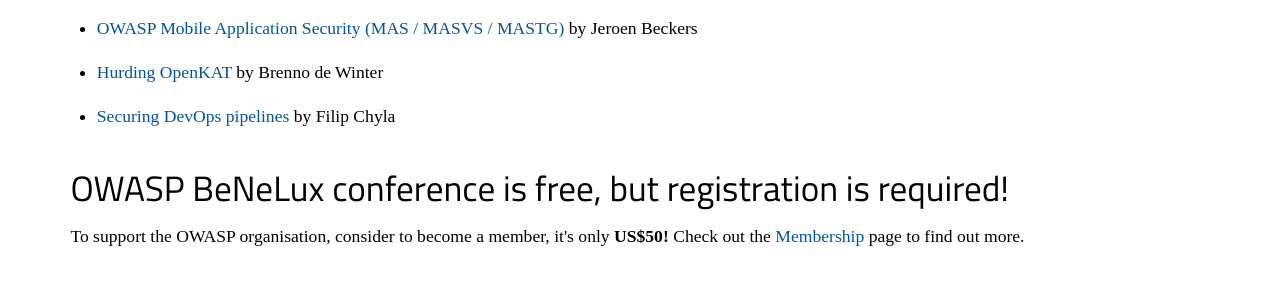
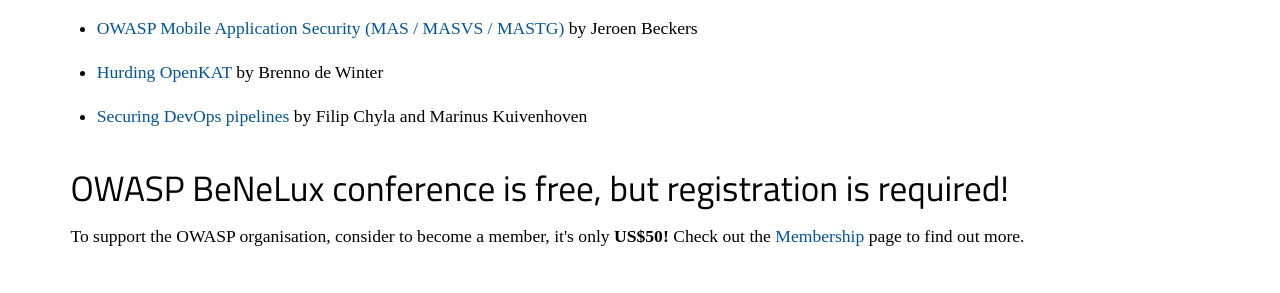
Before and after one commit to dm-17/Owasp-BeNeLux-Days-2022, a Jekyll site: the page built from index.html, in a window 1280 px wide. Shown: the part 1237-1530 px from the top of the page. Built offline with Jekyll 4.4.1, drawn with Linux system fonts in a browser that asks for light colours; some web fonts are replaced.

Commit message:
Update index.html

```diff
--- a/index.html
+++ b/index.html
@@ -34,7 +34,7 @@
   	{% for training in trainings %}
       {% if training.display %}
   	  <ul>
-  	    <li><a href="/program/training#{{training.name | replace: " ","-"}}">{{training.title}}</a> by {{training.name}}</li>
+  	    <li><a href="/program/training#{{training.name | replace: " ","-"}}">{{training.title}}</a> by {{training.name}}{% if training.name2 %} and {{training.name2}}{% endif %}</li>
   	  </ul>
       {% endif %}
   	{% endfor %}
```
